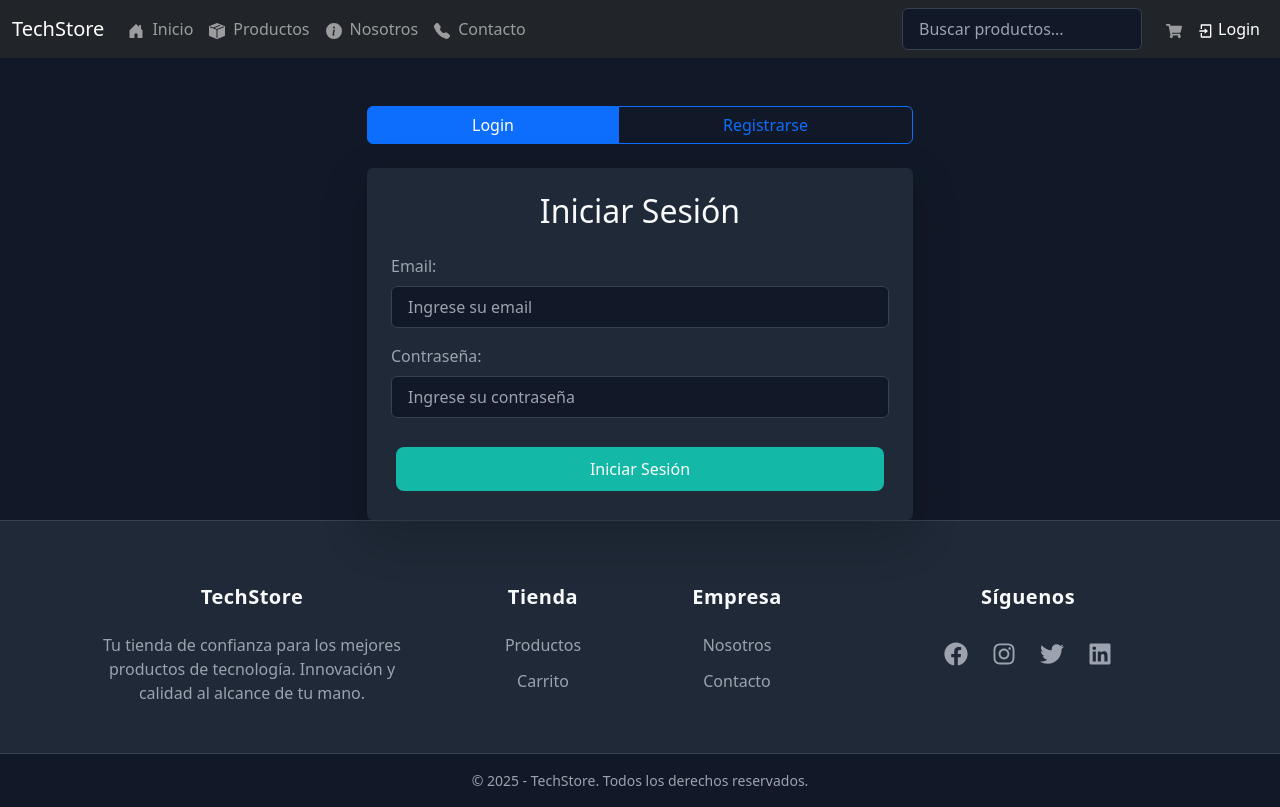
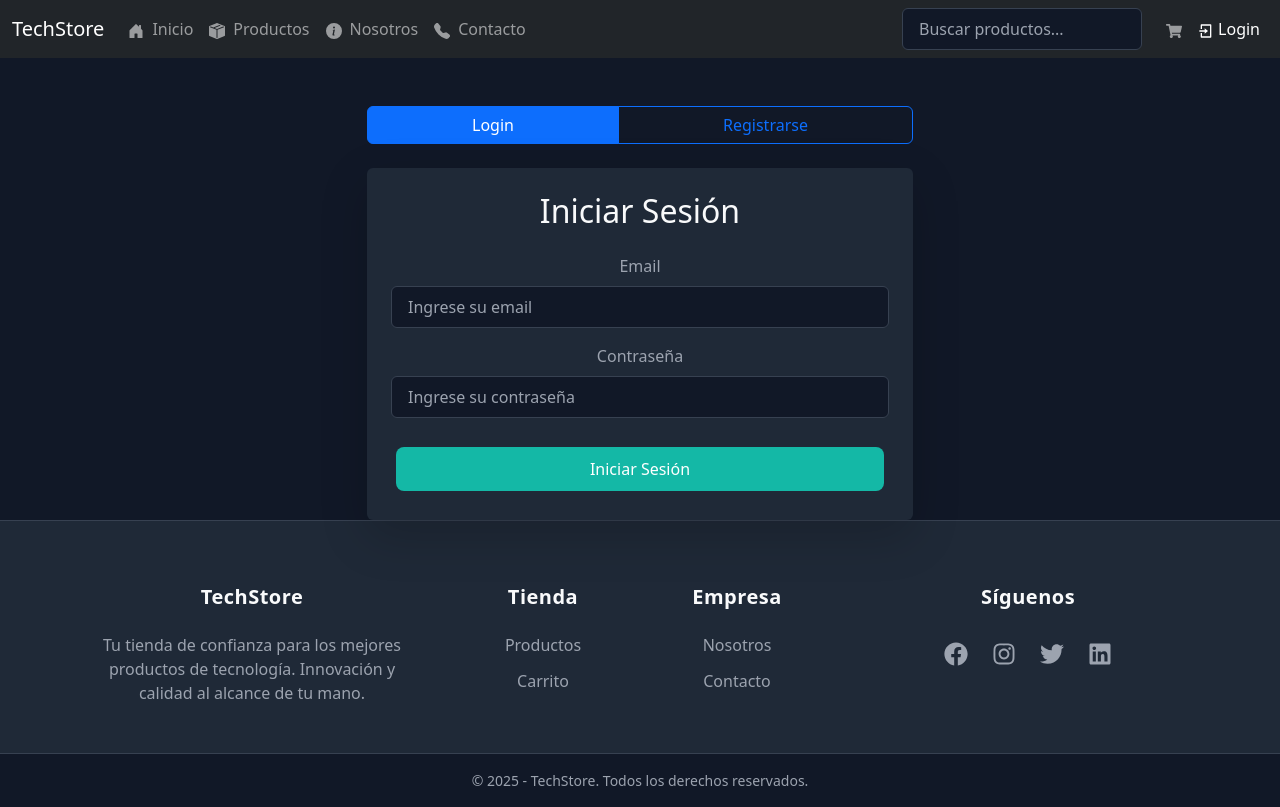
Before and after one commit to ferwargit/e-commerce-test2, a React (Vite) app in the folder e-commerce-2.0/: page /login in a window 1280 px wide. Built offline with nearby package versions, Linux system fonts and the light colour scheme.

Commit message:
feat: Modernizar el diseño de formularios y mejorar la alineación de etiquetas

```diff
--- a/e-commerce-2.0/src/components/FormularioEdicion.jsx
+++ b/e-commerce-2.0/src/components/FormularioEdicion.jsx
@@ -96,7 +96,7 @@ function FormularioEdicion() {
 
   // 3. JSX del formulario modernizado
   return (
-    <div className="container mt-5">
+    <div className="container mt-5 mb-5">
       <div className="row justify-content-center">
         <div className="col-lg-8 col-md-10">
           <div
--- a/e-commerce-2.0/src/components/FormularioProducto.jsx
+++ b/e-commerce-2.0/src/components/FormularioProducto.jsx
@@ -78,7 +78,7 @@ function FormularioProducto() {
 
   // 2. Aquí está el nuevo JSX con el layout de Bootstrap
   return (
-    <div className="container mt-5">
+    <div className="container mt-5 mb-5">
       <div className="row justify-content-center">
         <div className="col-lg-8 col-md-10">
           <div
--- a/e-commerce-2.0/src/components/LoginAdmin.jsx
+++ b/e-commerce-2.0/src/components/LoginAdmin.jsx
@@ -56,7 +56,7 @@ function LoginAdmin() {
           <div className="col-lg-6 col-md-8">
             <LoginForm
               title="Acceso de Administrador"
-              usernameLabel="Usuario:"
+              usernameLabel="Usuario"
               onSubmit={handleSubmit}
               buttonText="Ingresar"
               usuario={usuario}
--- a/e-commerce-2.0/src/components/LoginForm.jsx
+++ b/e-commerce-2.0/src/components/LoginForm.jsx
@@ -38,7 +38,7 @@ function LoginForm({
   title,
   onSubmit,
   buttonText,
-  usernameLabel = "Email:",
+  usernameLabel = "Email",
   usuario,
   setUsuario,
   password,
@@ -62,17 +62,17 @@ function LoginForm({
         <form onSubmit={onSubmit}>
           <div className="mb-3">
             <label
-              className="form-label d-block text-start"
+              className="form-label d-block"
             >
               {usernameLabel}
             </label>
             {/* 3. Reemplazamos el <input> por nuestro <StyledInput> */}
             <StyledInput
-              type={usernameLabel === "Email:" ? "email" : "text"}
+              type={usernameLabel === "Email" ? "email" : "text"}
               value={usuario}
               onChange={(e) => setUsuario(e.target.value)}
               placeholder={
-                usernameLabel === "Email:"
+                usernameLabel === "Email"
                   ? "Ingrese su email"
                   : "Ingrese su usuario"
               }
@@ -81,9 +81,9 @@ function LoginForm({
           </div>
           <div className="mb-4">
             <label
-              className="form-label d-block text-start"
+              className="form-label d-block"
             >
-              Contraseña:
+              Contraseña
             </label>
             {/* 4. Hacemos lo mismo para el input de contraseña */}
             <StyledInput
--- a/e-commerce-2.0/src/index.css
+++ b/e-commerce-2.0/src/index.css
@@ -46,8 +46,9 @@ a:hover {
 
 /* Estilo para las etiquetas */
 label {
-  display: inline-block;
-  /* color: var(--color-text-primary); */
+  display: block; /* Cambiamos a block para que el text-align funcione correctamente */
+  width: 100%; /* Ocupa todo el ancho para centrarse bien */
+  text-align: center; /* ¡La clave! Centramos el texto de la etiqueta */
   color: var(--color-text-muted);
   font-weight: 500;
   margin-bottom: 0.5rem;
```
